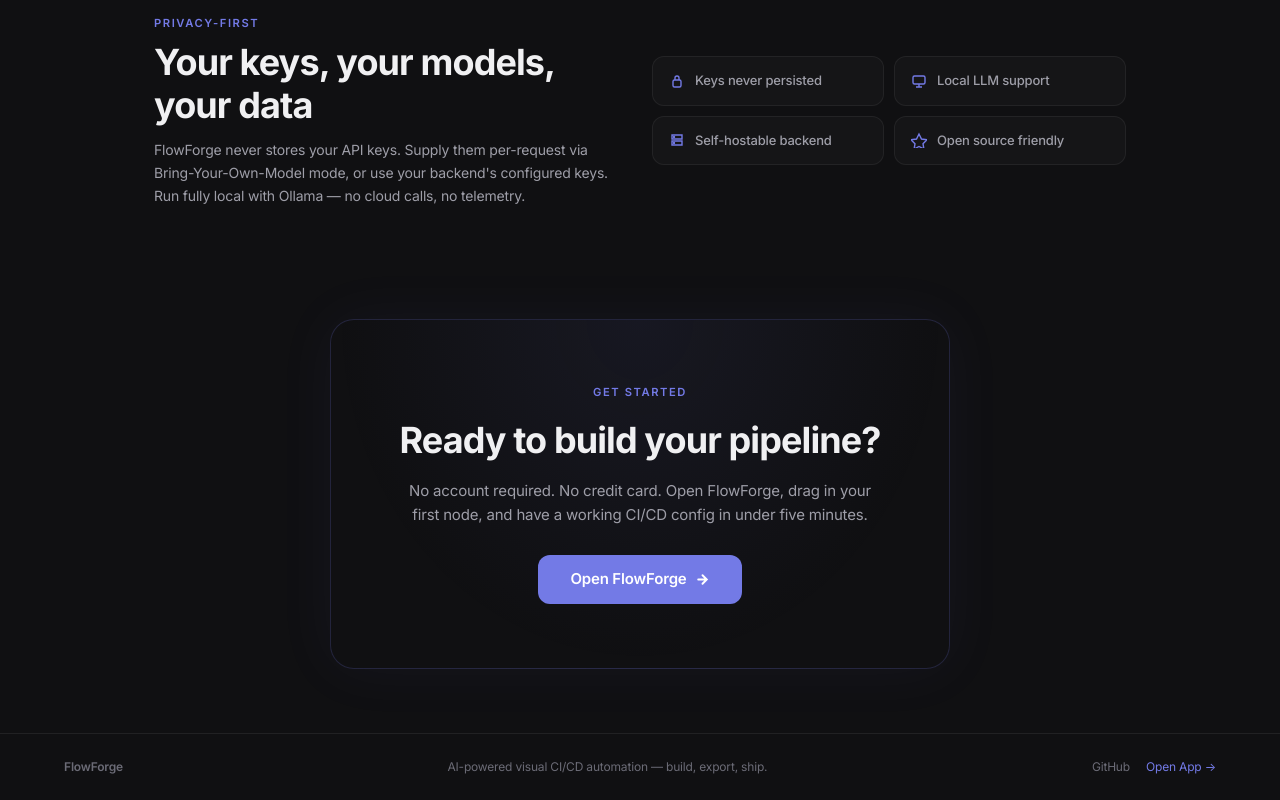
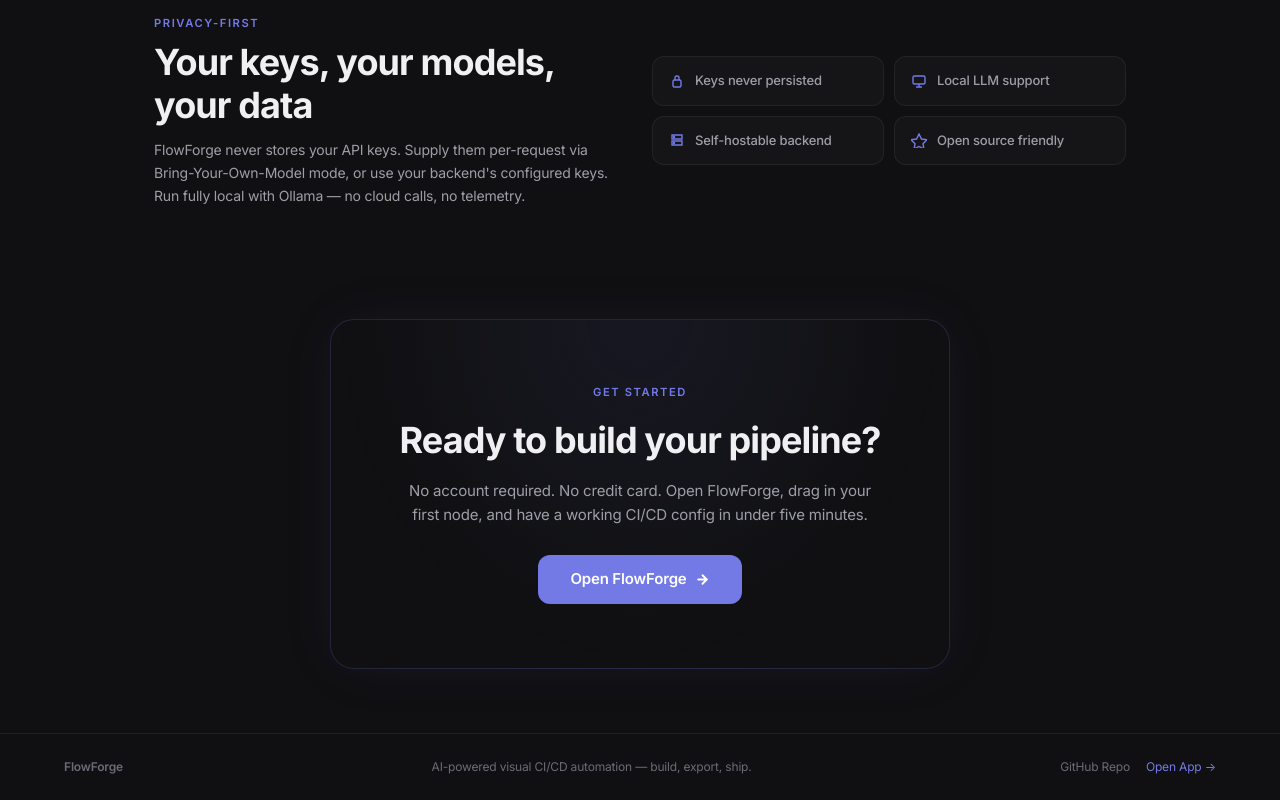
Before and after one commit to Praneel7015/flowforge, a React (Vite) app in the folder frontend/: page / in a window 1280 px wide. Shown: the part 2614-3414 px from the top of the page. Built offline with nearby package versions, Linux system fonts and the light colour scheme; no server answers.

Commit message:
add front page

```diff
--- a/frontend/src/pages/LandingPage.jsx
+++ b/frontend/src/pages/LandingPage.jsx
@@ -817,7 +817,7 @@
             rel="noopener noreferrer"
             style={{ ...s.footerText, color: 'var(--ff-muted)', textDecoration: 'none' }}
           >
-            GitHub
+            GitHub Repo
           </a>
           <button
             onClick={onEnterApp}
```
